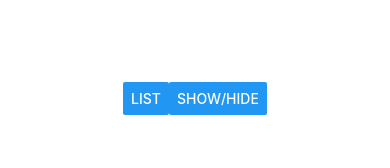
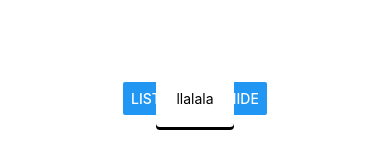
Before and after one commit to miguelromero717/points-maps-RN, a React Native app: screen / in a window 390 px wide. Both pictures are taken after a click on the button "LIST". Shown: the part 324-492 px from the top of the page. Built offline with nearby package versions, Linux system fonts and the light colour scheme.

Commit message:
Add Input component - Refactor Modal - Implement handle list

```diff
--- a/App.js
+++ b/App.js
@@ -1,19 +1,57 @@
 import React, { useState } from "react";
-import { StyleSheet, View } from "react-native";
-import { Map, Modal, Panel } from "./components";
+import { StyleSheet, View, Button, Text } from "react-native";
+import { Input, Map, Modal, Panel } from "./components";
 
 export default function App() {
   const [points, setPoints] = useState([]);
+  const [pointTmp, setPointTmp] = useState({});
+  const [name, setName] = useState("");
+  const [visibilityFilter, setVisibilityFilter] = useState("new_point");
+  const [visibility, setVisibility] = useState(false);
 
   const handleLongPress = ({ nativeEvent }) => {
-    setPoints([...points, { coordinate: nativeEvent.coordinate }]);
+    setPointTmp(nativeEvent.coordinate);
+    setVisibility(true)
+    setVisibilityFilter('new_point')
   };
+
+  const handleChangeText = (text) => {
+    setName(text);
+  };
+
+  const handleSubmit = () => {
+    const newPoint = {
+      coordinate: pointTmp,
+      name: name,
+    };
+    setPoints([...points, newPoint]);
+    setVisibility(false);
+    setName("");
+  };
+
+  const handleList = () => {
+    setVisibility(true)
+    setVisibilityFilter('all_points')
+  }
 
   return (
     <View style={styles.container}>
       <Map onLongPress={handleLongPress} />
-      <Modal />
-      <Panel />
+      <Modal visibility={visibility}>
+        {visibilityFilter === "new_point" ? (
+          <>
+            <Input
+              title="Name"
+              placeholder="Point name"
+              onChangeText={handleChangeText}
+            />
+            <Button title="Acept" onPress={handleSubmit} />
+          </>
+        ) : (
+          <Text>llalala</Text>
+        )}
+      </Modal>
+      <Panel onPressLeft={handleList} textLeft='List'/>
     </View>
   );
 }
--- /dev/null
+++ b/components/Input.js
@@ -0,0 +1,17 @@
+import React, { useState } from "react";
+import { Text, TextInput, View, StyleSheet } from "react-native";
+
+const styles = StyleSheet.create({
+    wrapper: {
+        height: 40,
+    }
+})
+
+export default ({ title, ...rest }) => {
+  return (
+    <View style={styles.wrapper}>
+      <Text>{title}</Text>
+      <TextInput {...rest} />
+    </View>
+  );
+};
--- a/components/Modal.js
+++ b/components/Modal.js
@@ -19,13 +19,11 @@ const styles = StyleSheet.create({
   },
 });
 
-const ModalCustom = () => {
+const ModalCustom = ({ children, visibility }) => {
   return (
-    <Modal animationType="slide" transparent={true} visible={false}>
+    <Modal animationType="slide" transparent={true} visible={visibility}>
       <View style={styles.center}>
-        <View style={styles.modalView}>
-          <Text>Hola Mundo</Text>
-        </View>
+        <View style={styles.modalView}>{children}</View>
       </View>
     </Modal>
   );
--- a/components/Panel.js
+++ b/components/Panel.js
@@ -10,10 +10,10 @@ const styles = StyleSheet.create({
   },
 });
 
-const Panel = () => {
+const Panel = ({onPressLeft, textLeft}) => {
   return (
     <View style={styles.panel}>
-      <Button title="List" />
+      <Button title={textLeft} onPress={onPressLeft} />
       <Button title="Show/Hide" />
     </View>
   );
--- a/components/index.js
+++ b/components/index.js
@@ -1,3 +1,4 @@
 export { default as Map } from './Map'
 export { default as Modal } from './Modal'
 export { default as Panel } from './Panel'
+export { default as Input } from './Input'
```
